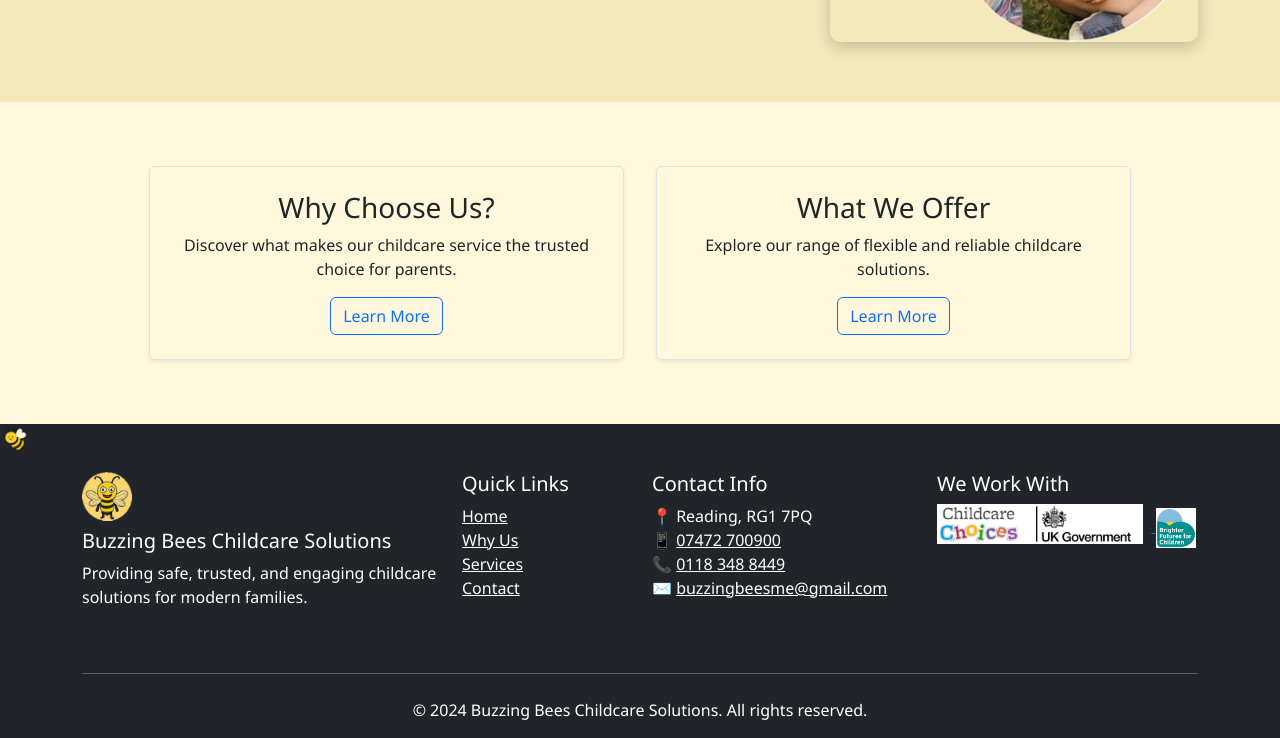
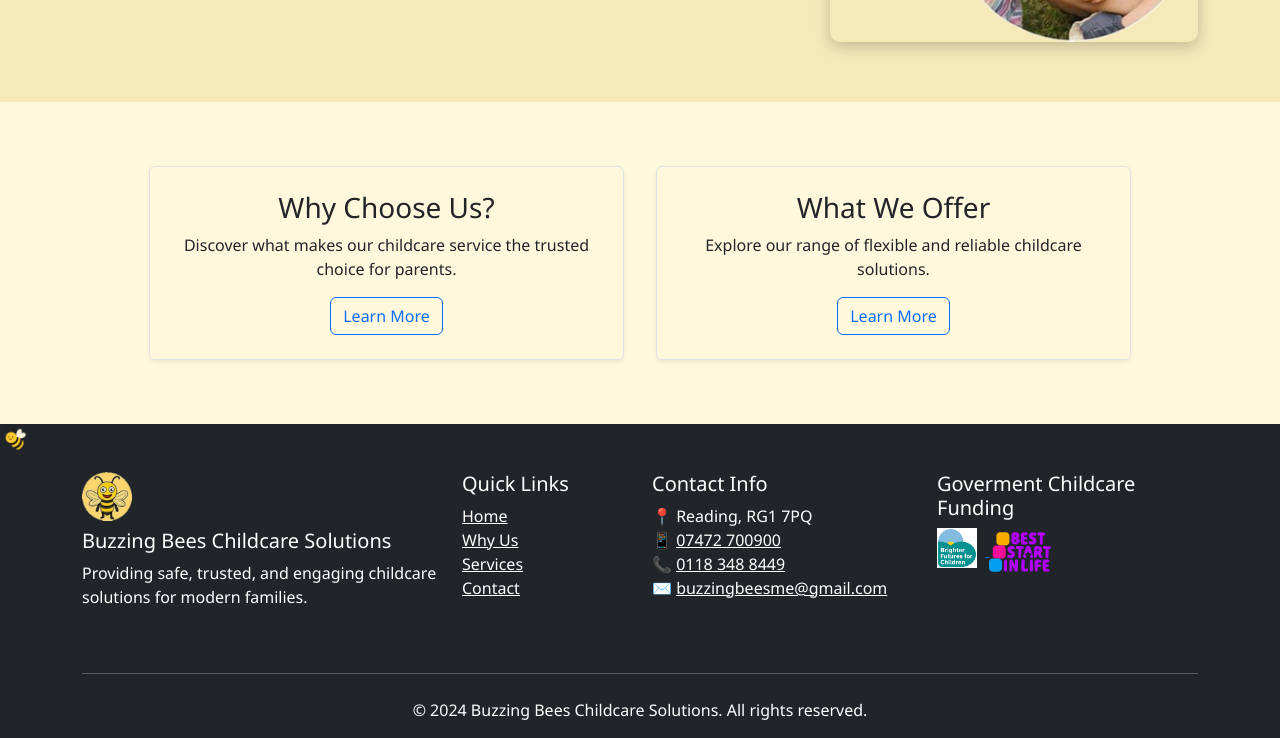
Before and after one commit to Fata-draga/buzzing-bees-solutions, a plain HTML site: page index.html in a window 1280 px wide. Shown: the part 575-1313 px from the top of the page. Drawn offline with nearby package versions, Linux system fonts and the light colour scheme.

Commit message:
updating footer

```diff
--- a/index.html
+++ b/index.html
@@ -109,7 +109,7 @@
     </div>
 
     <!-- Flying Bees -->
-    <div class="bee bee"></div>
+    <div class="bee bee1"></div>
     <div class="bee bee2"></div>
     <div class="bee bee3"></div>
 
@@ -157,12 +157,12 @@
 
             <!-- Government Partners -->
             <div class="col-md-3 mb-4">
-                <h5>We Work With</h5>
-                <a href="https://www.childcarechoices.gov.uk/" target="_blank" rel="noopener">
-                    <img src="assets/childcare-choices-logo.png" alt="Childcare Choices" height="40" class="me-2 mb-2">
+                <h5>Goverment Childcare Funding</h5>
+                <a href="https://brighterfuturesforchildren.org/" target="_blank" rel="noopener">
+                    <img src="assets/Brighter-Futures-Logo.png" alt="Childcare Choices" height="40" class="me-2 mb-2">
                 </a>
-                <a href="https://www.brighterfutures.gov.uk/" target="_blank" rel="noopener" title="Learn more about Brighter Futures">
-                    <img src="assets/Brighter-Futures-Logo.png" alt="Brighter Futures" height="40">
+                <a href="https://www.beststartinlife.gov.uk/" target="_blank" rel="noopener" title="Learn more about Brighter Futures">
+                    <img src="assets/best-start-in-life-logo.svg" alt="Brighter Futures" height="40">
                 </a>
             </div>
         </div>
--- a/styles.css
+++ b/styles.css
@@ -91,9 +91,9 @@ body {
     background-size: contain;
     background-repeat: no-repeat;
     z-index: 100;
-    /* Makes sure bees fly over the content */
+    /*  bees fly over the content */
     pointer-events: none;
-    /* So you can click through them */
+    /* can click through them */
 }
 
 /* Animation for Bee 1 */
@@ -115,7 +115,7 @@ body {
 
 .bee1 {
     animation: fly1 20s linear infinite;
-    animation-delay: 0s;
+    animation-delay: 2s;
 }
 
 /* Animation for Bee 2 */
```
